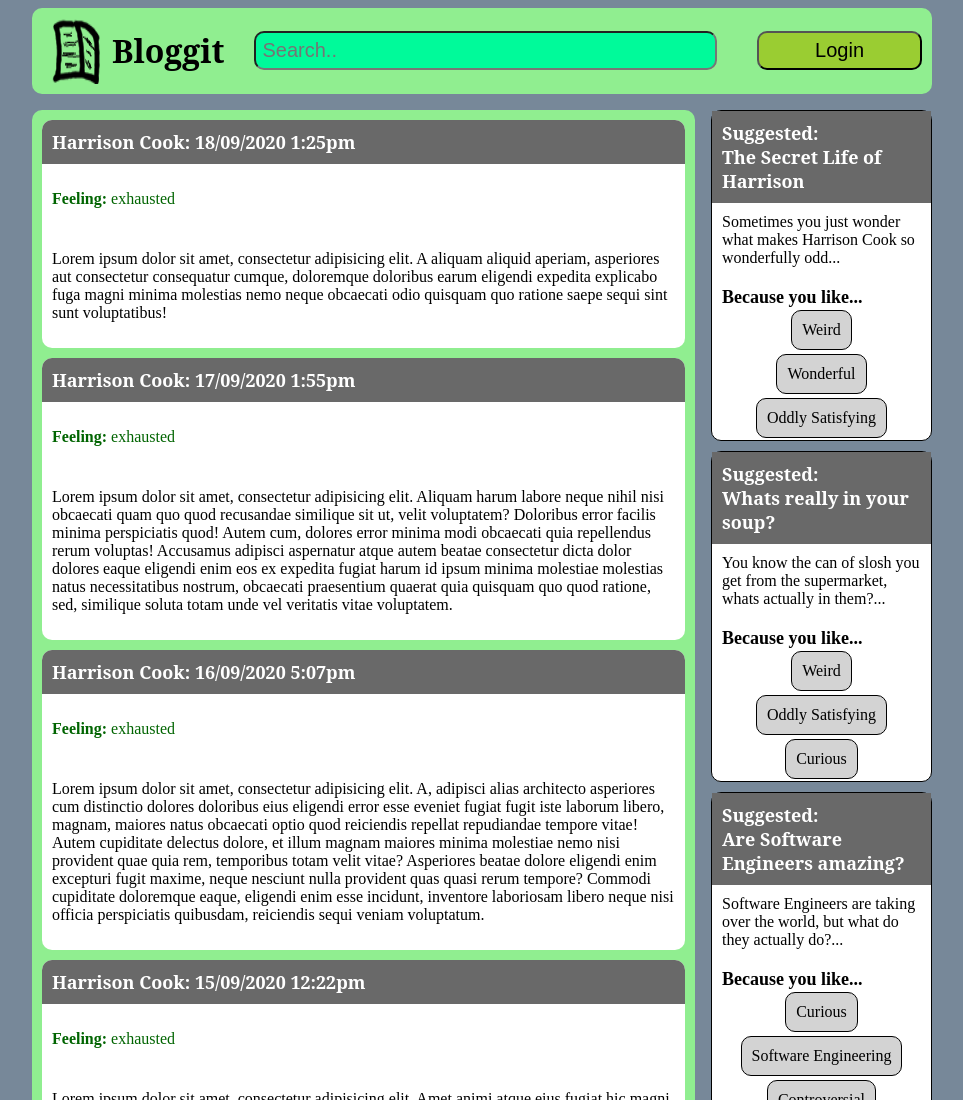
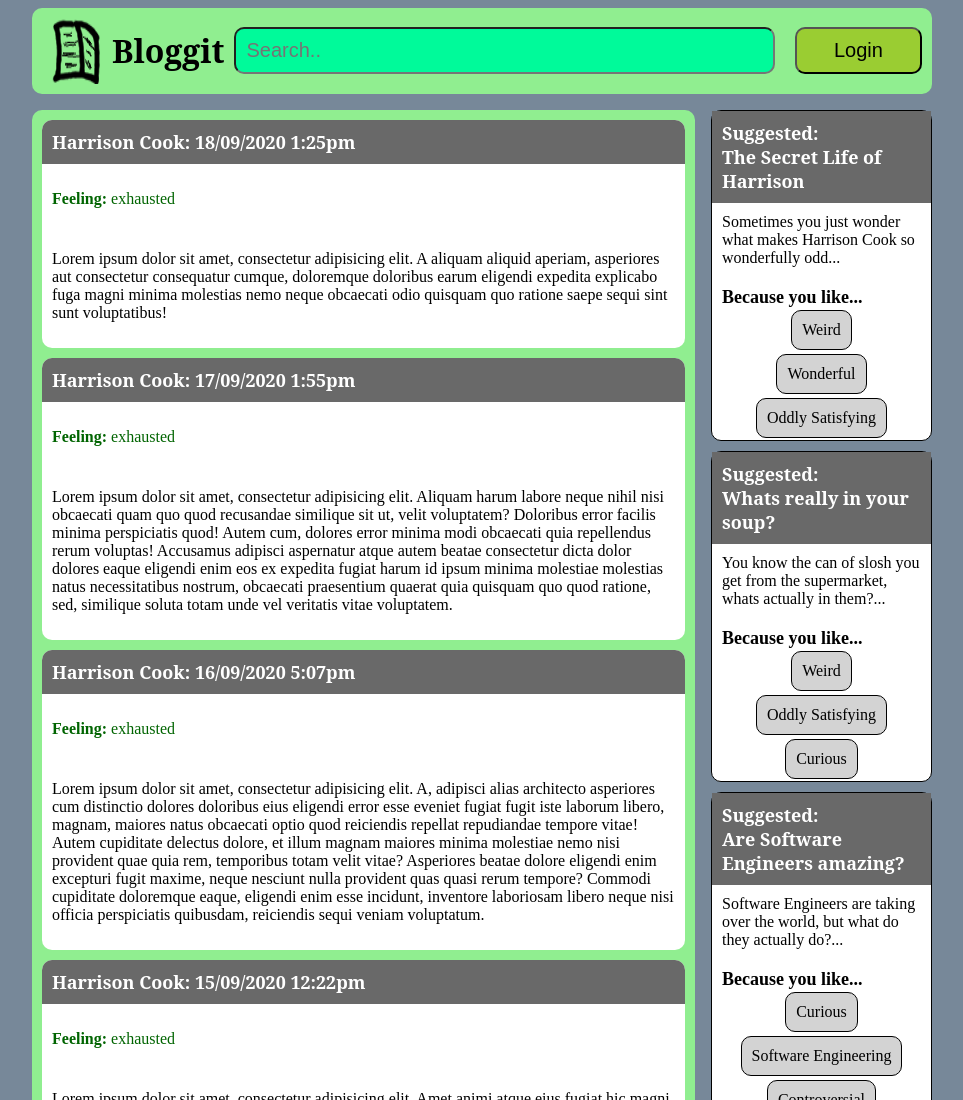
Before and after one commit to HonsonCooky/Bloggit, a plain HTML site: page index.html in a window 1280 px wide. Shown: the top 1100 px of the page, without its empty margins (158-1121 px from the left). Drawn offline with Linux system fonts and the light colour scheme.

Commit message:
Fixes sizing issue in header

```diff
--- a/css/body.css
+++ b/css/body.css
@@ -9,7 +9,7 @@ body .body {
     grid-template: auto auto/3fr 1fr;
     grid-gap: 1em;
     grid-template-areas: "hd hd" "main sidebar";
-    width: clamp(400px, 75%, 900px);
+    width: clamp(300px, 75%, 900px);
 }
 
 @media (max-width: 800px) {
--- a/css/header.css
+++ b/css/header.css
@@ -15,22 +15,23 @@
 }
 
 .header input {
-    flex: 6;
-    padding: 6px;
-    margin: 10px 10px 10px 30px;
+    flex: 5;
+    padding: 10px;
+    margin: 10px;
     font-size: 20px;
     background-color: mediumspringgreen;
     border-radius: 10px;
 }
 
 .header button {
-    flex: 2;
-    padding: 6px;
-    margin: 10px 10px 10px 30px;
+    flex: 1;
+    padding: 10px;
+    margin: 10px;
     font-size: 20px;
     background-color: yellowgreen;
     border-radius: 10px;
     text-align: center;
+    width: auto;
 }
 
 .header .header-title h1 {
@@ -38,5 +39,5 @@
 }
 
 .header .header-title img {
-    padding: 10px;
+    margin: 10px;
 }
--- a/index.html
+++ b/index.html
@@ -1,6 +1,7 @@
 <!DOCTYPE html>
 <html lang="en">
 <head>
+    <meta name="viewport" content="width=device-width, initial-scale=1.0">
     <meta charset="UTF-8">
     <title>Bloggit</title>
     <link rel="stylesheet" href="css/body.css"/>
```
